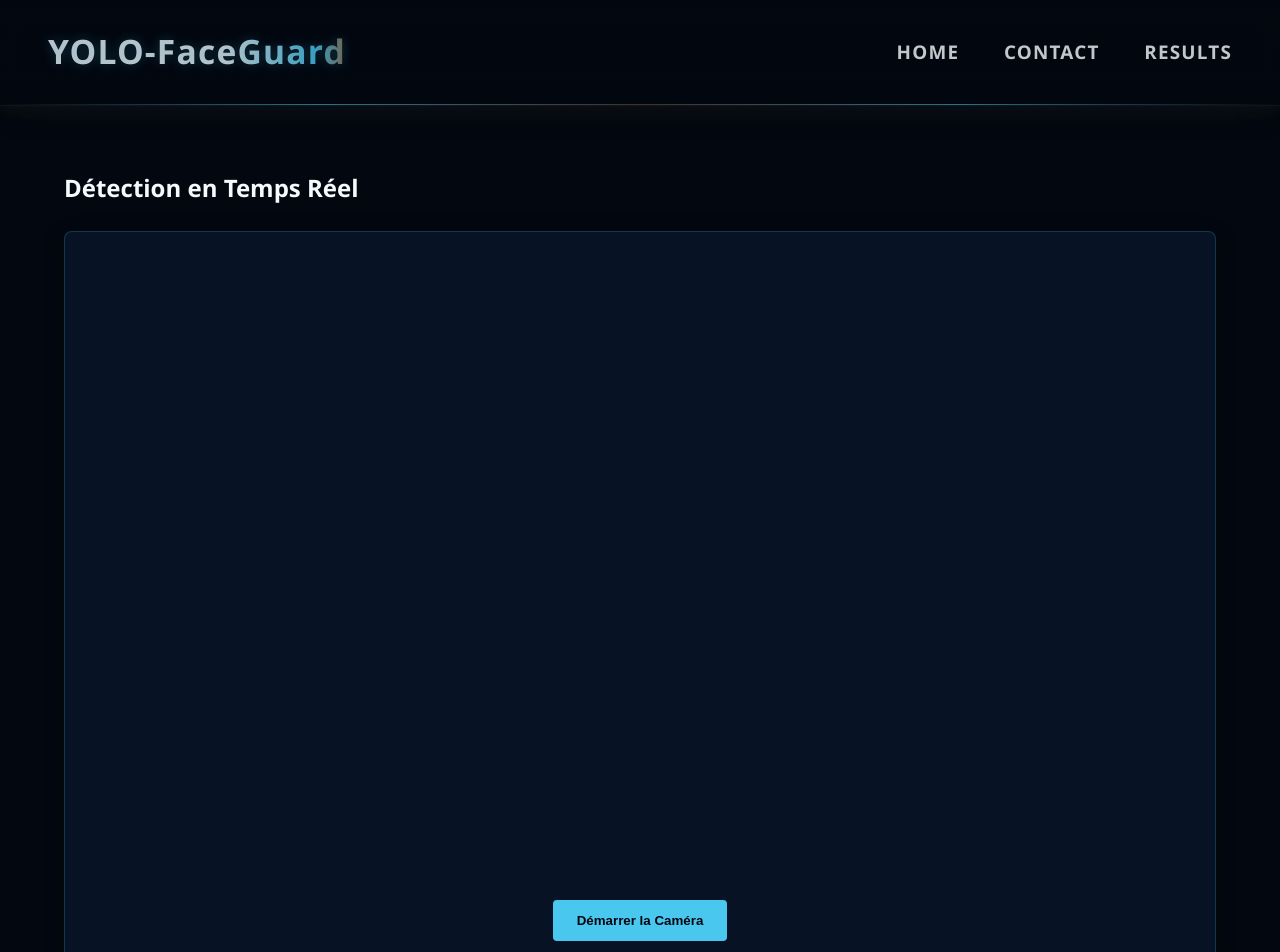
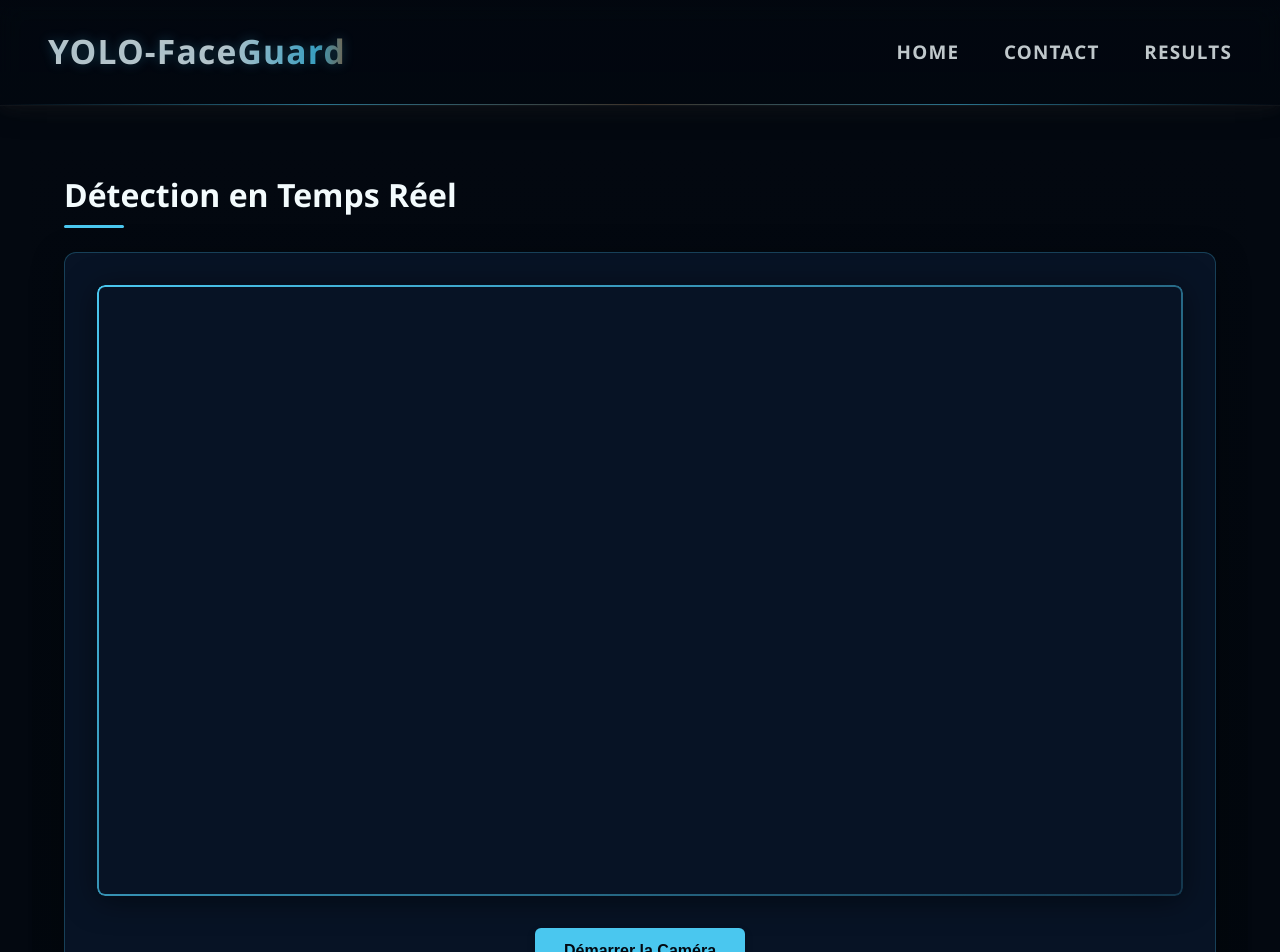
Before and after one commit to MissaouiYassine1/YOLO-FaceGuard, a React (Vite) app in the folder frontend/: page /results in a window 1280 px wide. Shown: the top 952 px of the page. Built offline with nearby package versions, Linux system fonts and the light colour scheme.

Commit message:
Améliorations dans le fichier results.scss

```diff
--- a/frontend/src/assets/styles/results.scss
+++ b/frontend/src/assets/styles/results.scss
@@ -1,39 +1,94 @@
-/* Premium Results Page Styles */
+/* Premium Results Page Styles - Enhanced Version */
 @use 'sass:color';
 
 .results-page {
   --primary-blue: #4ac7ef;
+  --secondary-blue: #2a9ec7;
   --secondary-brown: #987551;
   --light-bg: #f3fbfd;
   --dark-bg: #030810;
+  --darker-bg: #02070d;
   --border-color: #1a2a3a;
+  --success-green: #3ab795;
+  --error-red: #e74c3c;
 
   max-width: 1400px;
   margin: 0 auto;
   padding: 2rem;
   color: var(--light-bg);
+  background: linear-gradient(to bottom, var(--dark-bg), var(--darker-bg));
+  min-height: 100vh;
 
-  h2, h3 {
+  h2, h3, h4 {
     color: var(--light-bg);
     margin-bottom: 1.5rem;
+    font-weight: 600;
+  }
+
+  h2 {
+    font-size: 2rem;
+    position: relative;
+    padding-bottom: 0.5rem;
+
+    &::after {
+      content: '';
+      position: absolute;
+      bottom: 0;
+      left: 0;
+      width: 60px;
+      height: 3px;
+      background: var(--primary-blue);
+      border-radius: 3px;
+    }
   }
 }
 
+/* Realtime Section - Enhanced */
 .realtime-section {
   background: color.adjust(#030810, $lightness: 5%);
-  border-radius: 8px;
-  padding: 1.5rem;
-  margin-bottom: 2rem;
-  border: 1px solid rgba(74, 199, 239, 0.2);
-  box-shadow: 0 4px 20px rgba(0, 0, 0, 0.3);
+  border-radius: 12px;
+  padding: 2rem;
+  margin-bottom: 2.5rem;
+  border: 1px solid rgba(74, 199, 239, 0.25);
+  box-shadow: 0 8px 32px rgba(0, 0, 0, 0.35);
+  transition: all 0.3s ease-out;
+
+  &:hover {
+    border-color: rgba(74, 199, 239, 0.4);
+    box-shadow: 0 12px 40px rgba(0, 0, 0, 0.4);
+  }
 }
 
+/* Video Container - Enhanced with stylish border */
 .video-container {
   position: relative;
   width: 100%;
   max-width: 1280px;
-  margin: 0 auto 1.5rem;
+  margin: 0 auto 2rem;
   aspect-ratio: 16/9;
+  border-radius: 8px;
+  overflow: hidden;
+  box-shadow: 0 4px 30px rgba(0, 0, 0, 0.5);
+
+  /* Stylish border effect */
+  &::before {
+    content: '';
+    position: absolute;
+    inset: 0;
+    border-radius: 8px;
+    padding: 2px;
+    background: linear-gradient(
+      135deg,
+      var(--primary-blue),
+      rgba(74, 199, 239, 0.2)
+    );
+    -webkit-mask: linear-gradient(#fff 0 0) content-box,
+      linear-gradient(#fff 0 0);
+    -webkit-mask-composite: xor;
+    mask-composite: exclude;
+    pointer-events: none;
+    z-index: 2;
+  }
 
   .video-preview, .detection-canvas {
     position: absolute;
@@ -41,31 +96,64 @@
     left: 0;
     width: 100%;
     height: 100%;
-    border-radius: 4px;
+    object-fit: cover;
+    transition: transform 0.3s ease;
+  }
+
+  .video-preview {
+    z-index: 1;
   }
 
   .detection-canvas {
+    z-index: 2;
     pointer-events: none;
+  }
+
+  &:hover .video-preview {
+    transform: scale(1.02);
   }
 }
 
+/* Controls - Enhanced with better visual feedback */
 .controls {
   display: flex;
   justify-content: center;
-  gap: 1rem;
-  margin-top: 1rem;
+  gap: 1.5rem;
+  margin-top: 1.5rem;
   flex-wrap: wrap;
 
   .control-btn {
-    padding: 0.8rem 1.5rem;
+    padding: 0.9rem 1.8rem;
     border: none;
-    border-radius: 4px;
+    border-radius: 6px;
     font-weight: 600;
     cursor: pointer;
     transition: all 0.3s ease;
     display: flex;
     align-items: center;
-    gap: 0.5rem;
+    gap: 0.7rem;
+    font-size: 1rem;
+    box-shadow: 0 4px 8px rgba(0, 0, 0, 0.2);
+    position: relative;
+    overflow: hidden;
+
+    &::after {
+      content: '';
+      position: absolute;
+      top: 50%;
+      left: 50%;
+      width: 5px;
+      height: 5px;
+      background: rgba(255, 255, 255, 0.5);
+      opacity: 0;
+      border-radius: 100%;
+      transform: scale(1, 1) translate(-50%);
+      transform-origin: 50% 50%;
+    }
+
+    &:active::after {
+      animation: ripple 0.6s ease-out;
+    }
 
     &.start-btn {
       background: var(--primary-blue);
@@ -73,238 +161,392 @@
 
       &:hover {
         background: color.adjust(#4ac7ef, $lightness: -10%);
+        transform: translateY(-2px);
       }
     }
 
     &.stop-btn {
-      background: var(--secondary-brown);
+      background: var(--error-red);
       color: var(--light-bg);
 
       &:hover {
-        background: color.adjust(#987551, $lightness: -10%);
+        background: color.adjust(#e74c3c, $lightness: -10%);
+        transform: translateY(-2px);
       }
     }
 
     &.detect-btn {
-      background: var(--primary-blue);
-      color: var(--dark-bg);
+      background: var(--secondary-blue);
+      color: var(--light-bg);
 
       &:hover {
-        background: color.adjust(#4ac7ef, $lightness: -15%);
+        background: color.adjust(#2a9ec7, $lightness: -15%);
+        transform: translateY(-2px);
       }
     }
 
     &.save-btn {
-      background: var(--light-bg);
-      color: var(--dark-bg);
+      background: var(--success-green);
+      color: var(--light-bg);
 
       &:hover {
-        background: color.adjust(#f3fbfd, $lightness: -10%);
+        background: color.adjust(#3ab795, $lightness: -10%);
+        transform: translateY(-2px);
       }
     }
 
     &.active-btn {
       background: color.adjust(#4ac7ef, $lightness: -20%);
       color: var(--light-bg);
+      box-shadow: 0 0 0 2px var(--light-bg);
     }
 
     &:disabled {
       opacity: 0.6;
       cursor: not-allowed;
+      transform: none !important;
     }
   }
 }
 
+@keyframes ripple {
+  0% {
+    transform: scale(0, 0);
+    opacity: 1;
+  }
+  100% {
+    transform: scale(20, 20);
+    opacity: 0;
+  }
+}
+
+/* Detection Results - Enhanced */
 .detection-results {
-  margin-top: 2rem;
+  margin-top: 3rem;
 
   .results-header {
     display: flex;
     justify-content: space-between;
     align-items: center;
-    margin-bottom: 1.5rem;
+    margin-bottom: 2rem;
+    flex-wrap: wrap;
+    gap: 1rem;
   }
 
   .action-btn {
-    padding: 0.5rem 1rem;
+    padding: 0.7rem 1.4rem;
     background: transparent;
     border: 1px solid var(--primary-blue);
     color: var(--primary-blue);
-    border-radius: 4px;
+    border-radius: 6px;
     cursor: pointer;
     transition: all 0.3s ease;
+    font-weight: 600;
+    display: flex;
+    align-items: center;
+    gap: 0.5rem;
 
     &:hover {
-      background: rgba(74, 199, 239, 0.1);
+      background: rgba(74, 199, 239, 0.15);
+      transform: translateY(-2px);
     }
 
     &:disabled {
       opacity: 0.5;
       cursor: not-allowed;
+      transform: none !important;
     }
   }
 }
 
+/* Face Detail Modal - Enhanced */
 .face-detail-modal {
   position: fixed;
   top: 0;
   left: 0;
   right: 0;
   bottom: 0;
-  background: rgba(3, 8, 16, 0.9);
+  background: rgba(3, 8, 16, 0.95);
   display: flex;
   align-items: center;
   justify-content: center;
   z-index: 1000;
+  backdrop-filter: blur(5px);
+  animation: fadeIn 0.3s ease-out;
 
   .modal-content {
     background: color.adjust(#030810, $lightness: 8%);
-    padding: 2rem;
-    border-radius: 8px;
-    max-width: 600px;
+    padding: 2.5rem;
+    border-radius: 12px;
+    max-width: 700px;
     width: 90%;
     position: relative;
+    border: 1px solid rgba(74, 199, 239, 0.3);
+    box-shadow: 0 10px 50px rgba(0, 0, 0, 0.5);
+    animation: slideUp 0.4s ease-out;
   }
 
   .close-modal {
     position: absolute;
-    top: 1rem;
-    right: 1rem;
+    top: 1.2rem;
+    right: 1.2rem;
     background: transparent;
     border: none;
     color: var(--light-bg);
-    font-size: 1.5rem;
+    font-size: 1.8rem;
     cursor: pointer;
+    transition: transform 0.2s ease;
+
+    &:hover {
+      transform: rotate(90deg);
+      color: var(--primary-blue);
+    }
   }
 
   .face-zoom {
-    margin: 1rem 0;
-    border: 2px solid var(--primary-blue);
-    border-radius: 4px;
+    margin: 1.5rem 0;
+    border: 3px solid var(--primary-blue);
+    border-radius: 8px;
     background-size: cover;
+    aspect-ratio: 1;
+    box-shadow: inset 0 0 20px rgba(0, 0, 0, 0.5);
   }
 
   .face-meta {
     p {
-      margin: 0.5rem 0;
+      margin: 0.8rem 0;
       color: var(--light-bg);
+      font-size: 1.1rem;
+      line-height: 1.6;
 
       strong {
         color: var(--primary-blue);
+        font-weight: 600;
       }
     }
   }
 }
 
+@keyframes fadeIn {
+  from { opacity: 0; }
+  to { opacity: 1; }
+}
+
+@keyframes slideUp {
+  from {
+    opacity: 0;
+    transform: translateY(20px);
+  }
+  to {
+    opacity: 1;
+    transform: translateY(0);
+  }
+}
+
+/* Results Grid - Enhanced */
 .results-grid {
   display: grid;
-  grid-template-columns: 1fr 300px;
-  gap: 2rem;
+  grid-template-columns: 1fr 350px;
+  gap: 2.5rem;
 }
 
+/* Faces Grid - Enhanced */
 .faces-grid {
   display: grid;
-  grid-template-columns: repeat(auto-fill, minmax(280px, 1fr));
-  gap: 1.5rem;
+  grid-template-columns: repeat(auto-fill, minmax(300px, 1fr));
+  gap: 2rem;
 }
 
 .face-card {
   background: color.adjust(#030810, $lightness: 8%);
-  border-radius: 8px;
-  padding: 1.5rem;
+  border-radius: 12px;
+  padding: 1.8rem;
   cursor: pointer;
   transition: all 0.3s ease;
-  border: 1px solid rgba(74, 199, 239, 0.3);
+  border: 1px solid rgba(74, 199, 239, 0.2);
+  box-shadow: 0 6px 15px rgba(0, 0, 0, 0.2);
+  position: relative;
+  overflow: hidden;
+
+  &::before {
+    content: '';
+    position: absolute;
+    top: 0;
+    left: 0;
+    width: 100%;
+    height: 4px;
+    background: var(--primary-blue);
+    transform: scaleX(0);
+    transform-origin: left;
+    transition: transform 0.4s ease-out;
+  }
 
   &:hover {
-    transform: translateY(-5px);
-    box-shadow: 0 10px 20px rgba(0, 0, 0, 0.2);
+    transform: translateY(-8px);
+    box-shadow: 0 15px 30px rgba(0, 0, 0, 0.3);
     border-color: var(--primary-blue);
+
+    &::before {
+      transform: scaleX(1);
+    }
   }
 
   .face-info {
     h4 {
       color: var(--light-bg);
-      margin-bottom: 0.5rem;
+      margin-bottom: 0.8rem;
+      font-size: 1.2rem;
     }
 
     p {
       color: var(--secondary-brown);
-      margin: 0.3rem 0;
-      font-size: 0.9rem;
+      margin: 0.5rem 0;
+      font-size: 0.95rem;
     }
   }
 
   .face-preview {
-    margin-top: 1rem;
-    border-radius: 4px;
-    border: 1px solid var(--primary-blue);
+    margin-top: 1.5rem;
+    border-radius: 6px;
+    border: 2px solid var(--primary-blue);
     background-size: cover;
+    aspect-ratio: 1;
+    transition: transform 0.3s ease;
+  }
+
+  &:hover .face-preview {
+    transform: scale(1.03);
   }
 }
 
+/* History Panel - Enhanced */
 .history-panel {
   background: color.adjust(#030810, $lightness: 5%);
-  border-radius: 8px;
-  padding: 1.5rem;
+  border-radius: 12px;
+  padding: 2rem;
   height: fit-content;
+  position: sticky;
+  top: 2rem;
+  border: 1px solid rgba(74, 199, 239, 0.2);
+  box-shadow: 0 8px 25px rgba(0, 0, 0, 0.3);
 
   h4 {
     color: var(--light-bg);
-    margin-bottom: 1rem;
+    margin-bottom: 1.5rem;
+    padding-bottom: 0.8rem;
     border-bottom: 1px solid var(--primary-blue);
-    padding-bottom: 0.5rem;
+    font-size: 1.3rem;
+    display: flex;
+    align-items: center;
+    gap: 0.8rem;
+
+    &::before {
+      content: '';
+      display: block;
+      width: 8px;
+      height: 8px;
+      background: var(--primary-blue);
+      border-radius: 50%;
+    }
   }
 }
 
 .history-items {
   display: flex;
   flex-direction: column;
-  gap: 0.8rem;
+  gap: 1rem;
 }
 
 .history-group {
-  background: rgba(74, 199, 239, 0.1);
-  padding: 0.8rem;
-  border-radius: 4px;
-  border-left: 3px solid var(--primary-blue);
+  background: rgba(74, 199, 239, 0.08);
+  padding: 1.2rem;
+  border-radius: 8px;
+  border-left: 4px solid var(--primary-blue);
+  transition: all 0.3s ease;
+  cursor: pointer;
+
+  &:hover {
+    background: rgba(74, 199, 239, 0.15);
+    transform: translateX(5px);
+  }
 
   .history-time {
     color: var(--light-bg);
-    font-size: 0.85rem;
+    font-size: 0.9rem;
+    font-weight: 500;
+    margin-bottom: 0.4rem;
   }
 
   .history-count {
+    color: var(--primary-blue);
+    font-weight: 700;
+    font-size: 1.1rem;
+  }
+
+  .history-details {
     color: var(--secondary-brown);
-    font-weight: 600;
+    font-size: 0.85rem;
+    margin-top: 0.5rem;
+    opacity: 0.8;
   }
 }
 
-@media (max-width: 992px) {
+/* Responsive Design - Enhanced */
+@media (max-width: 1200px) {
   .results-grid {
     grid-template-columns: 1fr;
   }
 
   .history-panel {
+    position: static;
     order: -1;
+    margin-bottom: 3rem;
   }
 }
 
 @media (max-width: 768px) {
   .results-page {
-    padding: 1rem;
+    padding: 1.5rem;
+  }
+
+  .realtime-section {
+    padding: 1.5rem;
   }
 
   .controls {
-    gap: 0.8rem;
+    gap: 1rem;
 
     .control-btn {
-      padding: 0.7rem 1.2rem;
-      font-size: 0.9rem;
+      padding: 0.8rem 1.5rem;
+      font-size: 0.95rem;
     }
   }
 
   .faces-grid {
     grid-template-columns: 1fr;
   }
+
+  .face-card {
+    padding: 1.5rem;
+  }
 }
+
+@media (max-width: 480px) {
+  .results-page {
+    padding: 1rem;
+  }
+
+  h2 {
+    font-size: 1.7rem;
+  }
+
+  .controls {
+    flex-direction: column;
+    align-items: stretch;
+
+    .control-btn {
+      width: 100%;
+      justify-content: center;
+    }
+  }
+}
```
